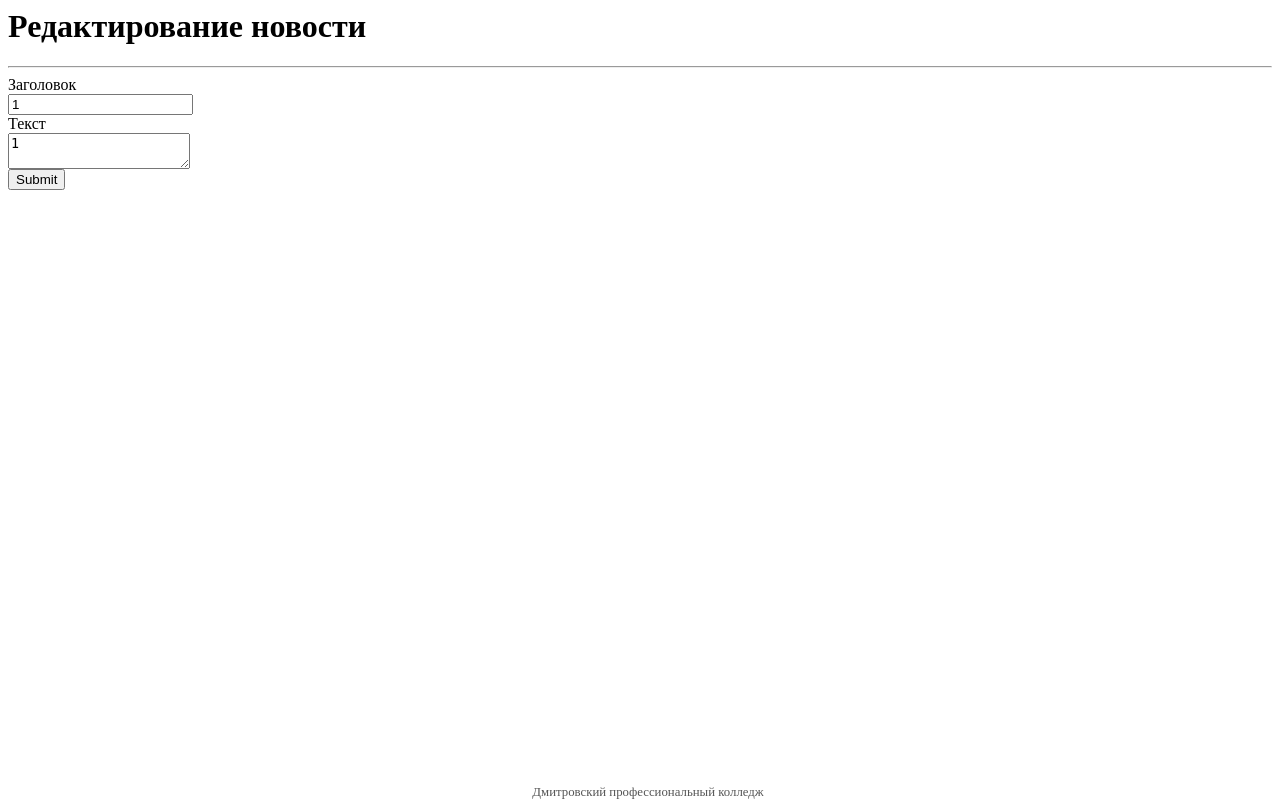
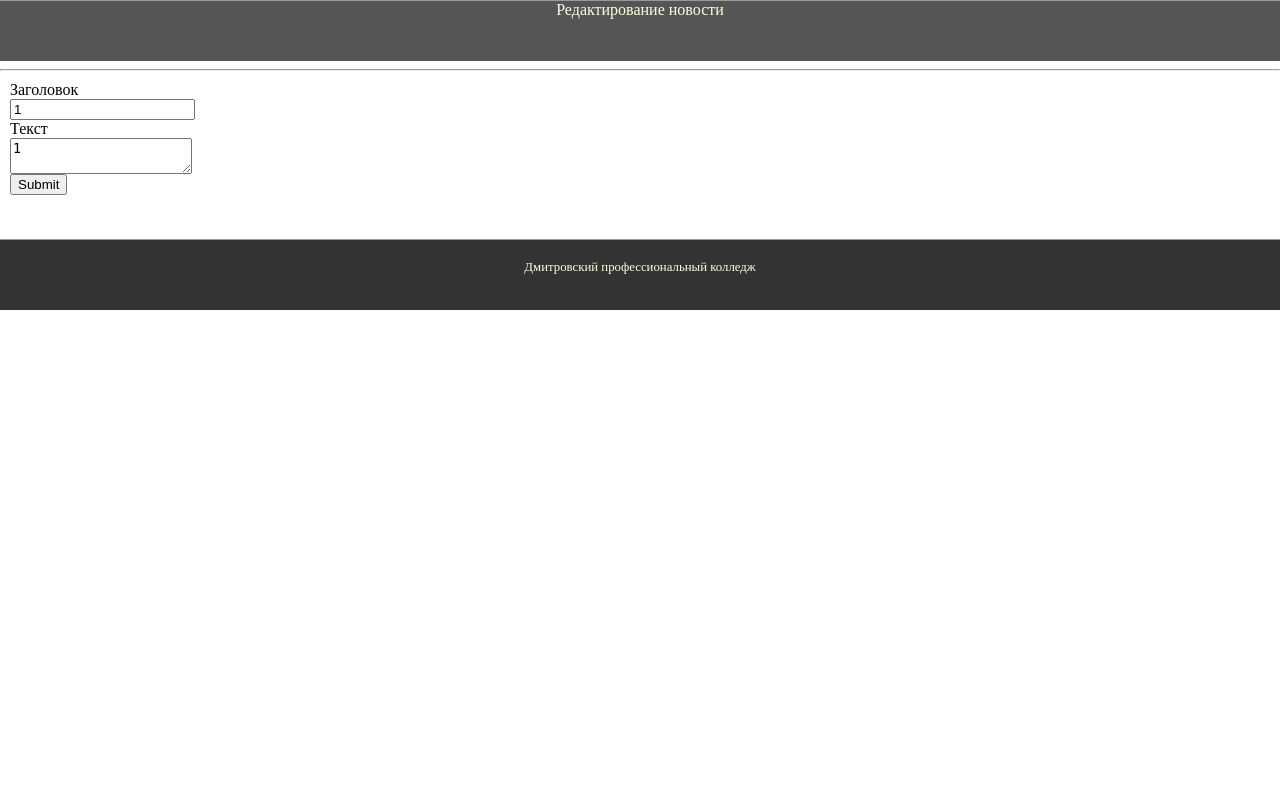
Before and after one commit to simplecode/mark, a Python web app: template templates/news_edit.html in a window 1280 px wide. Run offline with Jinja, Linux system fonts and the light colour scheme; the template is opened without the code that fills it: most values are stand-ins (such as "Sample title", 1, 10 or a date in 2020).

Commit message:
new commit

```diff
--- a/media/my.js
+++ b/media/my.js
@@ -5,6 +5,16 @@ $(function() {
     $('#selMark').hide();
     $('#newStud').hide();
     $('.del').css({'opacity': '0.2'});
+
+    $('#mark td.mark').each(function() {
+        var VRegExp = '/\s/g';
+        var m = $(this).html();
+        m = m.replace(VRegExp, '');
+        alert(">" + m + "<");
+        if (m == '5') {
+            $(this).css({'color': '#00F'});
+        }
+    });
 
     // клик по ячейке с оценкой
     $('td.mark').click(function() {
@@ -53,7 +63,8 @@ $(function() {
             function(data) {
                 $(id).html(data);
                 $('#selMark').hide();
-            });
+            }
+        );
     });
 
     $('#mark td.mark').mousemove(function() {
@@ -73,6 +84,20 @@ $(function() {
         $(this).css({'opacity': '0.2'});
     });
 
+    $('.del').click(function() {
+        var stud_id = $(this).attr('STUD_ID');
+        var x = '#st_' + stud_id;
+        $.get(
+            "/students/del/" + stud_id + "/",
+            {},
+            function(data) {
+                if (data == "OK") {
+                    $(x).remove();
+                }
+            }
+        );
+    });
+
     $('#add_stud').click(function() {
         $('#newStud').show();
         $(this).offset(function(i, v) {
@@ -85,14 +110,12 @@ $(function() {
         var l_name = $('#newStud input[name=l_name]').attr('value');
         var f_name = $('#newStud input[name=f_name]').attr('value');
         var s_name = $('#newStud input[name=s_name]').attr('value');
-        alert(f_name);
         $.post(
             "/students/add/",
-            {'f_name': f_name, 'l_name': l_name, 's_name': s_name},
-            function(data) {
-                $('table').html(data);
-                $('#newStud').hide();
-            }
+            {'f_name': f_name, 'l_name': l_name, 's_name': s_name}
+            /*function(data) {
+                //$('html').html(data);
+            }*/
         );
     });
 
--- a/media/style.css
+++ b/media/style.css
@@ -1,5 +1,17 @@
 body {
     background: #FFF;
+    margin: 0px;
+    padding: 0px;
+}
+
+#hat {
+    margin: 0px;
+    padding: 0px;
+    background: #555;
+    color: #FFD;
+    height: 60px;
+    border-top: solid 1px #999;
+    text-align: center;
 }
 
 #menu {
@@ -11,6 +23,10 @@ body {
     margin: 5px;
     text-align: center;
     text-decoration: none;
+}
+
+#main {
+    margin: 10px;
 }
 
 #mark {
@@ -190,12 +206,14 @@ a {
 }
 
 #footer {
-    position: fixed;
     font-size: 80%;
-    color: #555;
+    background: #333;
+    padding-top: 20px;
+    margin-top: 10px;
+    color: #FFD;
     bottom: 0px;
-    /*height: 30px;*/
+    height: 50px;
     width: 100%;
     text-align: center;
-    /*border-top: solid 1px #555;*/
+    border-top: solid 1px #999;
 }
--- a/templates/index.html
+++ b/templates/index.html
@@ -1,14 +1,15 @@
+<HTML>
 <HEAD>
     <LINK REL="STYLESHEET" TYPE="text/css" HREF="/media/style.css" />
     <SCRIPT TYPE="text/javascript" SRC="./media/jquery.js"></SCRIPT>
     <SCRIPT TYPE="text/javascript" SRC="./media/my.js"></SCRIPT>
 </HEAD>
 <BODY>
-    <H1>
+    <DIV ID="hat">
     {% block title %}
-        Электронный журнал, БД [809]
+        <H2>Электронный журнал, БД [809]</H2>
     {% endblock %}
-    </H1>
+    </DIV>
     {% block menu %}
         <DIV ID="menu">
             <A href='#' id="aa">Оценки</A>
@@ -22,6 +23,7 @@
     {% endblock %}
     </DIV>
     <BR>
-    <DIV CLASS="push"></DIV>
+    <DIV CLASS="push" STYLE="clear: both;"></DIV>
     <DIV id="footer">Дмитровский профессиональный колледж</DIV>
 <BODY>
+</HTML>
--- a/templates/show.html
+++ b/templates/show.html
@@ -36,11 +36,11 @@
         {% endfor %}
     </TR>
     {% for id_stud, mark in mrk.items %}
-        <TR>
+        <TR ID="st_{{ id_stud }}">
             <TD>{{ forloop.counter }}</TD>
             <TD CLASS="name" ID="stud_{{ id_stud }}">
                 {{ mark.name }}
-                <A CLASS="del" HREF='#'>
+                <A CLASS="del" STUD_ID="{{ id_stud }}" HREF='#'>
                     <IMG SRC="/media/icons/delete.png" ALIGN="absmiddle">
                 </A>
             </TD>
--- a/urls.py
+++ b/urls.py
@@ -6,6 +6,7 @@ urlpatterns = patterns('',
     (r'^$', show),
     (r'^put/$', put),
     (r'^students/add/$', stud_add),
+    (r'^students/del/(\d+)/$', stud_del),
 )
 
 # DEBUG ONLY
```
Also changed, not shown: views.py (+12 -1 lines), models.py (line endings or trailing spaces), 3 other files.
